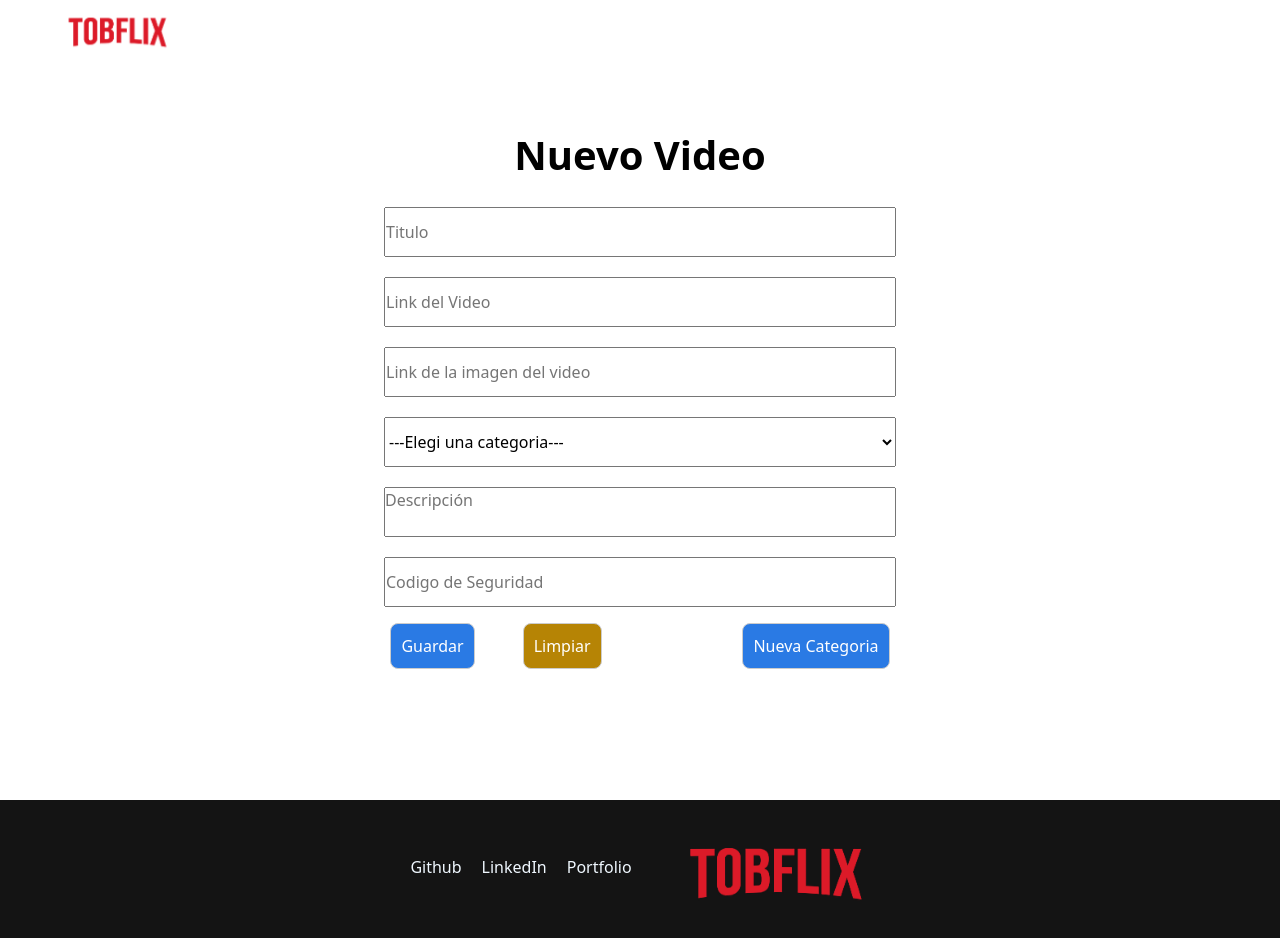
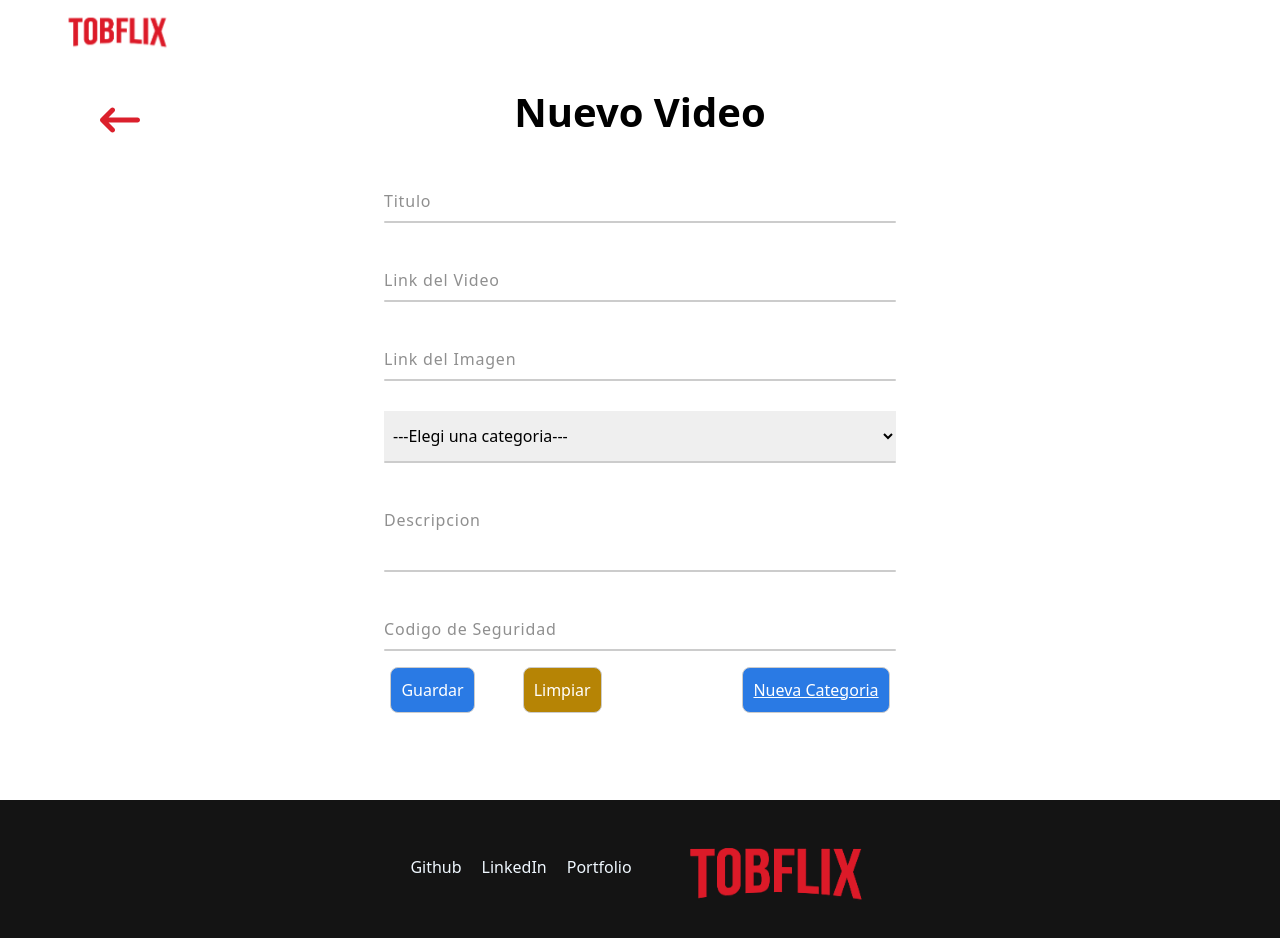
Before and after one commit to tob-alvarez/AluraFlix-Tob, a React (Vite) app: page /nuevo-video in a window 1280 px wide. Shown: the top 938 px of the page. Built offline with nearby package versions, Linux system fonts and the light colour scheme.

Commit message:
falta hacer la tabla del ultimo componente

```diff
--- a/package.json
+++ b/package.json
@@ -10,6 +10,10 @@
     "preview": "vite preview"
   },
   "dependencies": {
+    "@fortawesome/fontawesome-svg-core": "^6.4.2",
+    "@fortawesome/free-regular-svg-icons": "^6.4.2",
+    "@fortawesome/free-solid-svg-icons": "^6.4.2",
+    "@fortawesome/react-fontawesome": "^0.2.0",
     "bootstrap": "^5.3.1",
     "react": "^18.2.0",
     "react-dom": "^18.2.0",
--- a/src/App.jsx
+++ b/src/App.jsx
@@ -2,6 +2,7 @@ import { BrowserRouter as Router, Routes, Route } from "react-router-dom";
 import Home from "./components/Home/Home";
 import Layout from "./components/Layout/Layout";
 import NuevoVideo from "./components/NuevoVideo/NuevoVideo";
+import NuevaCategoria from "./components/NuevaCategoria/NuevaCategoria";
 
 function App() {
   return (
@@ -10,6 +11,7 @@ function App() {
         <Routes>
           <Route path="/*" element={<Home />}></Route>
           <Route path="/nuevo-video" element={<NuevoVideo />}></Route>
+          <Route path="/nueva-categoria" element={<NuevaCategoria />}></Route>
         </Routes>
       </Layout>
     </Router>
--- a/src/components/NavbarComponent/Navbar.css
+++ b/src/components/NavbarComponent/Navbar.css
@@ -42,3 +42,14 @@
   width: 100%;
   z-index: 99;
 }
+.btnVolver {
+  top: 100px;
+  left: 100px;
+  position: absolute;
+  background: transparent;
+  border: none;
+}
+.btnVolverIcono {
+  color: #db202c;
+  height: 40px;
+}
--- a/src/components/NavbarComponent/Navbar.jsx
+++ b/src/components/NavbarComponent/Navbar.jsx
@@ -2,6 +2,8 @@ import { useEffect, useState } from "react";
 import "./Navbar.css";
 import fotoLogo from "../../assets/logoTobFlix.png";
 import { Link, useLocation, useNavigate } from "react-router-dom";
+import { FontAwesomeIcon } from "@fortawesome/react-fontawesome";
+import { faArrowLeftLong } from "@fortawesome/free-solid-svg-icons";
 
 const Navbar = () => {
   const [isSticky, setIsSticky] = useState(false);
@@ -22,30 +24,44 @@ const Navbar = () => {
   const navigate = useNavigate();
   const location = useLocation();
 
-  const nuevoVideo = () => {
-    navigate("/nuevo-video");
-  };
   const home = () => {
     navigate("/*");
+  };
+  const back = () => {
+    navigate(-1);
   };
   return (
     <>
       <header className={isSticky ? "sticky-header" : "headerNav"}>
+        {location.pathname == "/nuevo-video" && (
+            <button className="btnVolver" onClick={back}>
+              <FontAwesomeIcon
+                className="btnVolverIcono"
+                icon={faArrowLeftLong}
+              />
+            </button>
+          )}
+          {location.pathname == "/nueva-categoria" && (
+            <button className="btnVolver" onClick={back}>
+              <FontAwesomeIcon
+                className="btnVolverIcono"
+                icon={faArrowLeftLong}
+              />
+            </button>
+          )}
         <img
           src={fotoLogo}
           alt="logoPagina"
           className="logoPagina"
           onClick={home}
         />
-        {location.pathname !== "/nuevo-video" && (
-          <Link
-            className="btnNuevoVideo"
-            to="/nuevo-video"
-            onClick={nuevoVideo}
-          >
-            Nuevo Video
-          </Link>
-        )}
+
+        {location.pathname !== "/nuevo-video" &&
+          location.pathname !== "/nueva-categoria" && (
+            <Link className="btnNuevoVideo" to="/nuevo-video">
+              Nuevo Video
+            </Link>
+          )}
       </header>
     </>
   );
--- /dev/null
+++ b/src/components/NuevaCategoria/NuevaCategoria.css
@@ -0,0 +1,88 @@
+.sectionCat {
+  height: 800px;
+}
+.formNuevaCat {
+  width: 30%;
+}
+
+.inputBox {
+  position: relative;
+  width: 100%;
+  margin-top: 35px;
+}
+.inputBox input {
+  position: relative;
+  width: 100%;
+  padding: 10px 10px 10px;
+  background: transparent;
+  outline: none;
+  border: none;
+  box-shadow: none;
+  color: #000;
+  font-size: 1em;
+  letter-spacing: 0.05em;
+  transition: 0.5s;
+  z-index: 10;
+}
+.inputBox textarea {
+  position: relative;
+  width: 100%;
+  padding: 10px 10px 10px;
+  background: transparent;
+  outline: none;
+  border: none;
+  box-shadow: none;
+  color: #000;
+  font-size: 1em;
+  letter-spacing: 0.05em;
+  transition: 0.5s;
+  z-index: 10;
+}
+
+.inputBox span {
+  position: absolute;
+  left: 0;
+  padding: 10px 0px 10px;
+  pointer-events: none;
+  color: #8f8f8f;
+  font-size: 1em;
+  letter-spacing: 0.05em;
+  transition: 0.5s;
+}
+
+.inputBox input:valid ~ span,
+.inputBox input:focus ~ span {
+  color: #000;
+  font-size: 0.75em;
+  transform: translateY(-34px);
+  z-index: 0;
+}
+.inputBox textarea:valid ~ span,
+.inputBox textarea:focus ~ span {
+  color: #000;
+  font-size: 0.75em;
+  transform: translateY(-34px);
+  z-index: 0;
+}
+
+.inputBox i {
+  position: absolute;
+  left: 0;
+  bottom: 0;
+  width: 100%;
+  height: 2px;
+  background: #ccc;
+  border-radius: 4px;
+  overflow: hidden;
+  transition: 0.5s;
+  pointer-events: none;
+}
+
+.inputBox input:valid ~ i,
+.inputBox input:focus ~ i {
+  height: 44px;
+}
+.inputBox textarea:valid ~ i,
+.inputBox textarea:focus ~ i {
+  height: 75px;
+}
--- /dev/null
+++ b/src/components/NuevaCategoria/NuevaCategoria.jsx
@@ -0,0 +1,92 @@
+import { useState } from "react";
+import "./NuevaCategoria.css";
+
+const NuevaCategoria = () => {
+  const initialValues = {
+    nombre: "",
+    descripcion: "",
+    color: "",
+    codigo: "",
+  };
+
+  const [values, setValues] = useState(initialValues);
+
+  const handleChange = (e) => {
+    setValues({
+      ...values,
+      [e.target.name]: e.target.value,
+    });
+  };
+
+  const borrarCampos = () => {
+    setValues(initialValues);
+  };
+
+  return (
+    <>
+      <section className="d-flex flex-column justify-content-center w-100 align-items-center sectionCat">
+        <h2 className="tituloNuevoVideo mb-5">Nueva Categoria</h2>
+        <form action="" className="SpanForms d-flex flex-column formNuevaCat">
+          <div className="inputBox">
+            <input
+              name="nombre"
+              type="text"
+              required="required"
+              maxLength={15}
+              onChange={handleChange}
+              value={values.nombre}
+            />
+            <span>Nombre de Categoria</span>
+            <i></i>
+          </div>
+          <div className="inputBox">
+            <textarea
+              name="descripcion"
+              type="text"
+              required="required"
+              maxLength={140}
+              onChange={handleChange}
+              value={values.descripcion}
+            />
+            <span>Descripcion de Categoria</span>
+            <i></i>
+          </div>
+          <div>
+            <input
+              className="w-100 mt-4"
+              name="color"
+              type="color"
+              required="required"
+              maxLength={15}
+              onChange={handleChange}
+              value={values.color}
+            />
+            <i></i>
+          </div>
+          <div className="inputBox">
+            <input
+              name="codigo"
+              type="text"
+              required="required"
+              maxLength={6}
+              onChange={handleChange}
+              value={values.codigo}
+            />
+            <span>Codigo de seguridad</span>
+            <i></i>
+          </div>
+        </form>
+        <div className="d-flex justify-content-around w-50 mt-3">
+          <div className="d-flex gap-5">
+            <button className="btnAgregarVideo">Guardar</button>
+            <button className="btnBorrarForm" onClick={borrarCampos}>
+              Limpiar
+            </button>
+          </div>
+        </div>
+      </section>
+    </>
+  );
+};
+
+export default NuevaCategoria;
--- a/src/components/NuevoVideo/NuevoVideo.css
+++ b/src/components/NuevoVideo/NuevoVideo.css
@@ -10,7 +10,8 @@
 .inputsFormNuevoVideo {
   height: 50px;
   width: 40vw;
-  margin-top: 20px;
+  margin-top: 30px;
+  padding-left: 5px;
 }
 textarea {
   resize: none !important;
@@ -33,3 +34,19 @@ textarea {
   border-radius: 8px;
   font-weight: 500;
 }
+.inputSelect {
+  outline: none;
+  border: none;
+}
+.iSelect {
+  position: relative;
+  left: 0;
+  bottom: 0;
+  width: 100%;
+  height: 2px;
+  background: #ccc;
+  border-radius: 4px;
+  overflow: hidden;
+  transition: 0.5s;
+  pointer-events: none;
+}
--- a/src/components/NuevoVideo/NuevoVideo.jsx
+++ b/src/components/NuevoVideo/NuevoVideo.jsx
@@ -1,51 +1,108 @@
+import { useState } from "react";
 import "./NuevoVideo.css";
+import { Link } from "react-router-dom";
 
 const NuevoVideo = () => {
+  const initialValues = {
+    titulo: "",
+    linkVideo: "",
+    linkImagen: "",
+    categoria: "",
+    descripcion: "",
+    codigo: "",
+  };
+
+  const [values, setValues] = useState(initialValues);
+
+  const handleChange = (e) => {
+    setValues({
+      ...values,
+      [e.target.name]: e.target.value,
+    });
+  };
+
+  const borrarCampos = () => {
+    setValues(initialValues);
+  };
   return (
     <>
       <section className="d-flex flex-column justify-content-center w-100 align-items-center formNuevoVideo">
         <h2 className="tituloNuevoVideo">Nuevo Video</h2>
         <form className="d-flex flex-column">
+          <div className="inputBox">
             <input
+              name="titulo"
               type="text"
-            placeholder="Titulo"
-            className="inputsFormNuevoVideo"
+              required="required"
+              maxLength={20}
+              onChange={handleChange}
+              value={values.titulo}
             />
+            <span>Titulo</span>
+            <i></i>
+          </div>
+          <div className="inputBox">
             <input
+              name="linkVideo"
               type="text"
-            placeholder="Link del Video"
-            className="inputsFormNuevoVideo"
+              required="required"
+              onChange={handleChange}
+              value={values.linkVideo}
             />
+            <span>Link del Video</span>
+            <i></i>
+          </div>
+          <div className="inputBox">
             <input
+              name="linkImagen"
               type="text"
-            placeholder="Link de la imagen del video"
-            className="inputsFormNuevoVideo"
+              required="required"
+              onChange={handleChange}
+              value={values.linkImagen}
             />
-          <select className="inputsFormNuevoVideo">
+            <span>Link del Imagen</span>
+            <i></i>
+          </div>
+          <select className="inputsFormNuevoVideo inputSelect">
             <option>---Elegi una categoria---</option>
-            <option value=""></option>
-            <option value=""></option>
-            <option value=""></option>
-            <option value=""></option>
+            <option value="POO">POO</option>
+            <option value="Data Science">Data Science</option>
+            <option value="Machine Learning">Machine Learning</option>
           </select>
+          <i className="iSelect"></i>
+          <div className="inputBox">
             <textarea
-            min={20}
-            max={240}
-            placeholder="Descripción"
-            className="inputsFormNuevoVideo"
+              name="descripcion"
+              type="text"
+              required="required"
+              onChange={handleChange}
+              value={values.descripcion}
             />
+            <span>Descripcion</span>
+            <i></i>
+          </div>
+          <div className="inputBox">
             <input
+              name="codigo"
               type="text"
-            placeholder="Codigo de Seguridad"
-            className="inputsFormNuevoVideo"
+              required="required"
+              onChange={handleChange}
+              value={values.codigo}
             />
+            <span>Codigo de Seguridad</span>
+            <i></i>
+          </div>
         </form>
         <div className="d-flex justify-content-around w-50 mt-3">
           <div className="d-flex gap-5">
             <button className="btnAgregarVideo">Guardar</button>
-            <button className="btnBorrarForm">Limpiar</button>
+            <button className="btnBorrarForm" onClick={borrarCampos}>
+              Limpiar
+            </button>
           </div>
-          <button className="btnAgregarVideo">Nueva Categoria</button>
+          <Link to="/nueva-categoria" className="btnAgregarVideo">
+            Nueva Categoria
+          </Link>
         </div>
       </section>
     </>
```
Also changed, not shown: 1 other file (tests, documents, lock files or other folders). Lines whose indentation alone changed are shown as unchanged.
